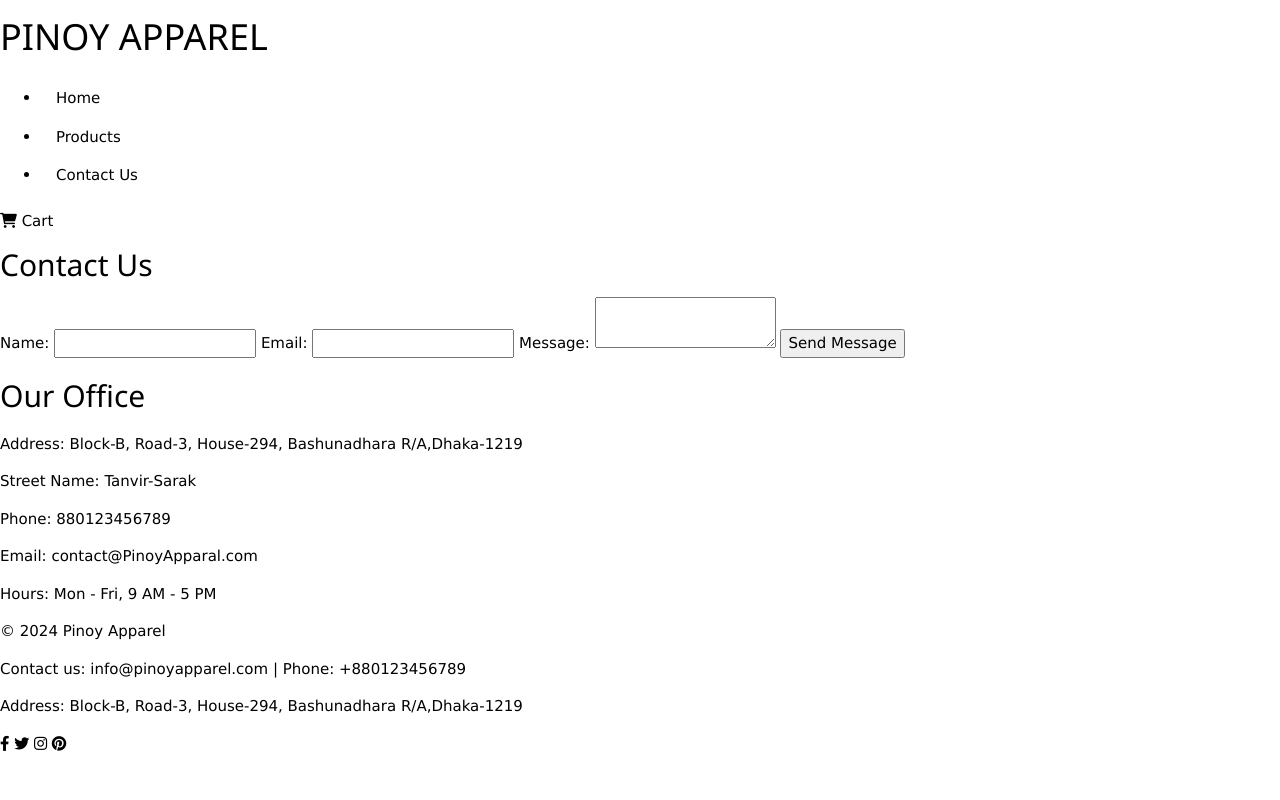
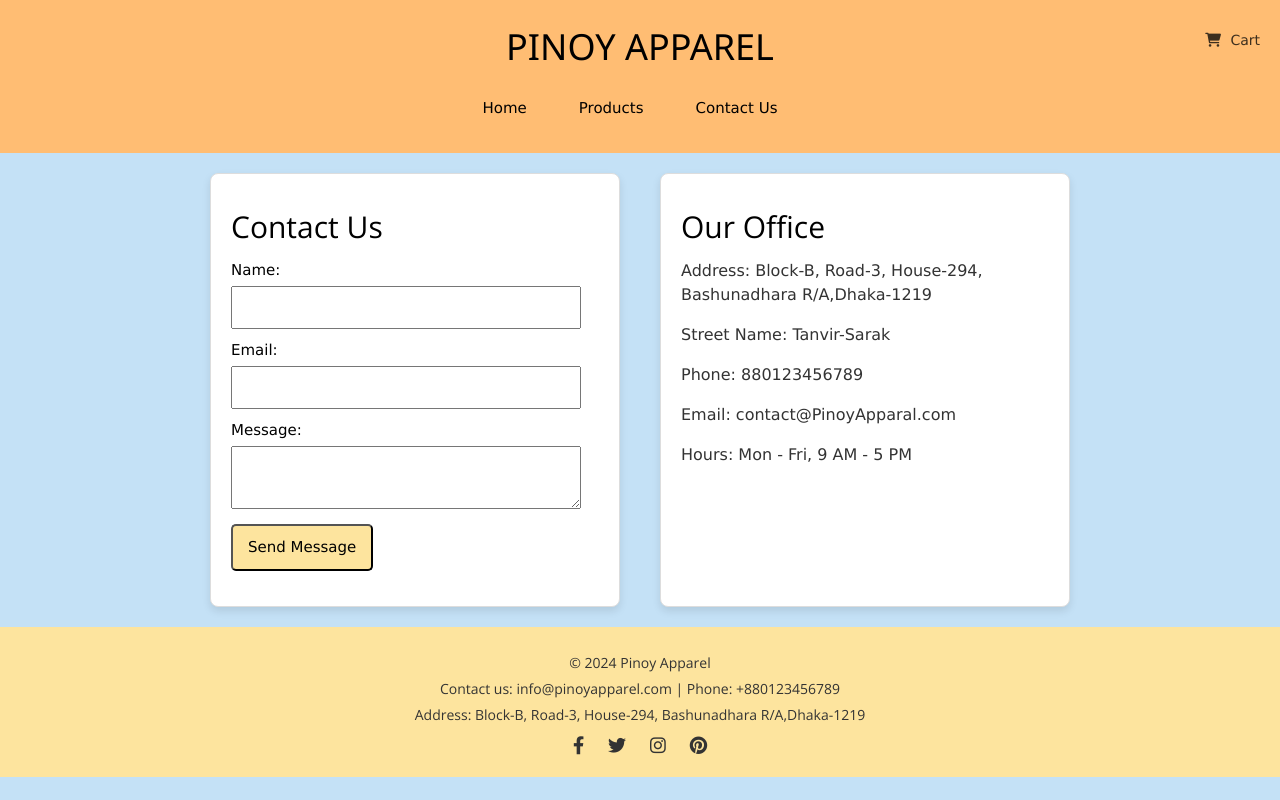
Before and after one commit to itzabd/MIDTERM_OF_MIS455, a plain HTML site: page contact.html in a window 1280 px wide. Drawn offline with nearby package versions, Linux system fonts and the light colour scheme.

Commit message:
Added css for contact

```diff
--- a/contact.css
+++ b/contact.css
@@ -0,0 +1,140 @@
+body {
+    font-family: 'Roboto', sans-serif;
+    margin: 0;
+    padding: 0;
+    background-color: #C4E1F6;
+}
+
+header {
+
+    text-align: center;
+    padding: 10px;
+    background-color: #FFBD73;
+}
+
+nav ul {
+    background-color:#FFBD73 ;
+    display: flex;
+    justify-content: center;
+    list-style-type: none;
+    padding: 0;
+}
+
+nav ul li {
+    margin-right: 20px;
+}
+
+nav ul li a {
+    text-decoration: none;
+    color: black;
+    border-radius: 25px;
+    transition: color 0.3s;
+}
+
+nav ul li a:hover {
+    color: #C4E1F6;
+}
+
+.contact-container {
+    display: flex;
+    justify-content: center;
+    gap: 40px;
+    padding: 20px;
+    max-width: 900px;
+    margin: auto;
+}
+
+.contact-form, .office-location {
+    flex: 1;
+    padding: 20px;
+    border: 1px solid #ddd;
+    border-radius: 8px;
+    background-color: #ffffff;
+    box-shadow: 0 4px 8px rgba(0, 0, 0, 0.1);
+}
+
+.contact-form h2, .office-location h2 {
+    font-family: 'Open Sans', sans-serif;
+}
+
+.contact-form label, .contact-form input, .contact-form textarea, .office-location p {
+    display: block;
+    margin-top: 10px;
+}
+
+.contact-form input, .contact-form textarea {
+    width: 95%;
+    padding: 8px;
+    margin-top: 5px;
+}
+
+.contact-form button {
+    margin-top: 15px;
+    padding: 10px 15px;
+    background-color: #FDE49E;
+    color: black;
+    border: 333;
+    border-radius: 5px;
+    cursor: pointer;
+    transition: background-color 0.3s;
+}
+
+.contact-form button:hover {
+    background-color: #FFC55A;
+}
+
+.office-location p {
+    font-size: 16px;
+    color: #333;
+    line-height: 1.5;
+}
+
+.cart {
+    position: absolute;
+    top: 30px;
+    right: 20px;
+    cursor: pointer;
+}
+
+.cart a {
+    text-decoration: none;
+    color: #3d2f1e;
+    font-size: 14px;
+    transition: color 0.3s;
+}
+
+.cart a:hover {
+    color: #000000;
+}
+
+.cart i {
+    margin-right: 5px;
+}
+footer {
+    background-color: #FDE49E;
+    text-align: center;
+    padding: 20px;
+    font-family: 'Open Sans', sans-serif;
+}
+
+.footer-info p {
+    margin: 5px 0;
+    font-size: 14px;
+    color: #333;
+}
+
+.footer-social {
+    margin-top: 10px;
+}
+
+.footer-social a {
+    color: #333;
+    font-size: 18px;
+    margin: 0 10px;
+    transition: color 0.3s;
+    text-decoration: none;
+}
+
+.footer-social a:hover {
+    color: #FFBD73;
+}
--- a/contact.html
+++ b/contact.html
@@ -7,7 +7,7 @@
     <link href="https://fonts.googleapis.com/css2?family=Roboto&family=Open+Sans&display=swap" rel="stylesheet">
     <link rel="stylesheet" href="https://www.w3schools.com/w3css/4/w3.css">
 
-    <link rel="stylesheet" href="https://cdnjs.cloudflare.com/ajax/libs/font-awesome/6.0.0-beta3/css/all.min.css"> <!-- Font Awesome for icons -->
+    <link rel="stylesheet" href="https://cdnjs.cloudflare.com/ajax/libs/font-awesome/6.0.0-beta3/css/all.min.css">
 </head>
 <body>
      <!-- ID-2221061
@@ -60,7 +60,6 @@
             <p>Address: Block-B, Road-3, House-294, Bashunadhara R/A,Dhaka-1219</p>
         </div>
 
-        <!-- Social Media Links -->
         <div class="footer-social">
             <a href="https://facebook.com/pinoyapparel" target="_blank"><i class="fab fa-facebook-f"></i></a>
             <a href="https://twitter.com/pinoyapparel" target="_blank"><i class="fab fa-twitter"></i></a>
```
